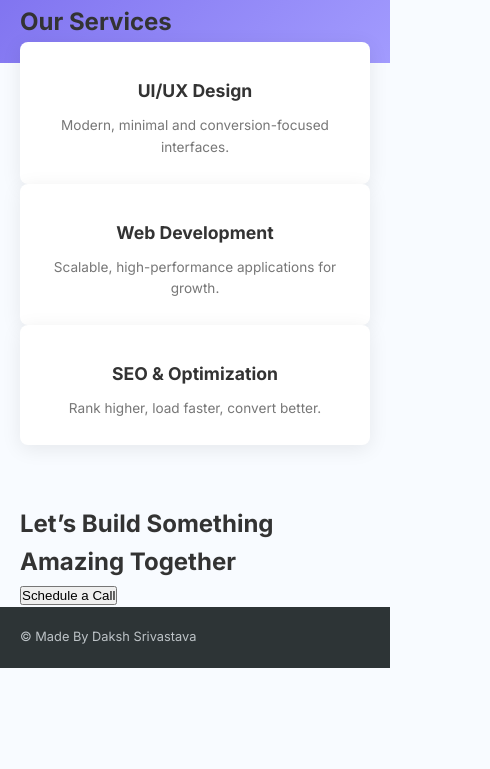
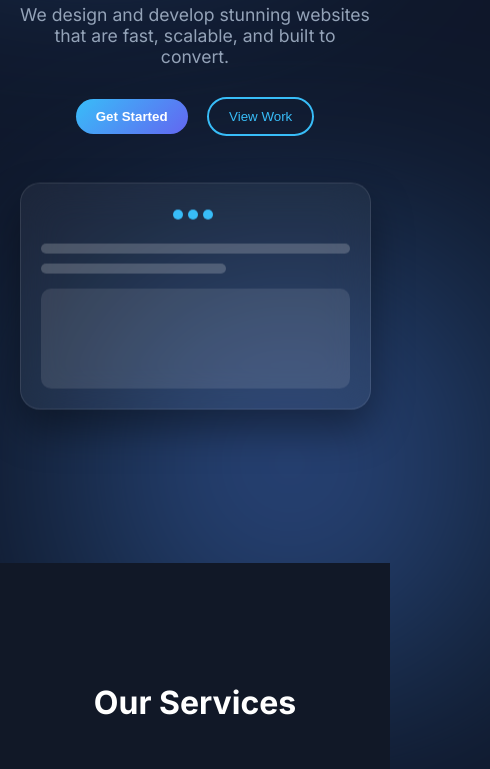
Before and after one commit to Daksh-create349/HTML-CSS-SUBMISSIONS, a plain HTML site: page website 2/index.html in a window 390 px wide. Shown: the part 402-1171 px from the top of the page, 490 px wide, since content can reach past the window. Before the commit the page ends 1070 px from the top, so only its background shows below. Drawn offline with Linux system fonts and the light colour scheme.

Commit message:
Refactor CSS styles for better layout and design
Updated styles for various elements including body, header, and buttons. Improved layout and responsiveness.

```diff
--- a/website 2/style.css
+++ b/website 2/style.css
@@ -1,246 +1,264 @@
-/* --- Global Styles --- */
-* {
-    margin: 0;
-    padding: 0;
-    box-sizing: border-box;
+*{
+    margin:0;
+    padding:0;
+    box-sizing:border-box;
 }
 
-body {
-    font-family: 'Inter', sans-serif;
-    background-color: #f8fbff;
-    color: #333;
-    line-height: 1.6;
+body{
+    font-family:'Inter',sans-serif;
+    background:#0f172a;
+    color:white;
+    overflow-x:hidden;
 }
 
-.container {
-    max-width: 1000px;
-    /* Thoda narrow rakha hai replica match karne ke liye */
-    margin: 0 auto;
-    padding: 0 20px;
+.container{
+    width:90%;
+    max-width:1200px;
+    margin:auto;
 }
 
-/* --- Header & Navbar --- */
-header {
-    background-color: #3b4252;
-    /* Dark Navy Color */
-    padding: 15px 0;
+/* NAVBAR */
+
+header{
+    position:fixed;
+    width:100%;
+    backdrop-filter:blur(15px);
+    background:rgba(15,23,42,0.6);
+    padding:20px 0;
+    z-index:1000;
 }
 
-.navbar {
-    display: flex;
-    justify-content: space-between;
-    align-items: center;
+.nav{
+    display:flex;
+    justify-content:space-between;
+    align-items:center;
 }
 
-.logo {
-    color: #fff;
-    font-weight: 700;
-    font-size: 1.2rem;
-    display: flex;
-    align-items: center;
+.logo{
+    font-weight:800;
+    font-size:1.4rem;
 }
 
-.logo span {
-    background-color: #4a90e2;
-    padding: 2px 8px;
-    border-radius: 4px;
-    margin-right: 8px;
-    font-size: 0.9rem;
+.logo span{
+    color:#38bdf8;
 }
 
-nav a {
-    color: #d1d5db;
-    text-decoration: none;
-    margin-left: 20px;
-    font-size: 0.9rem;
+nav a{
+    margin-right:25px;
+    text-decoration:none;
+    color:#cbd5e1;
 }
 
-.btn-quote {
-    background-color: #4a90e2;
-    color: white !important;
-    padding: 8px 16px;
-    border-radius: 4px;
+nav a:hover{
+    color:#38bdf8;
 }
 
-/* --- Hero Section --- */
-.hero {
-    background: linear-gradient(135deg, #6c5ce7, #a29bfe);
-    /* Purple-Blue Gradient */
-    padding: 80px 0 120px 0;
-    /* Extra bottom padding for floating cards */
-    color: white;
+/* BUTTONS */
+
+.btn-primary{
+    background:linear-gradient(135deg,#38bdf8,#6366f1);
+    border:none;
+    padding:10px 20px;
+    border-radius:25px;
+    color:white;
+    font-weight:600;
+    cursor:pointer;
+    transition:0.3s;
 }
 
-.hero-flex {
-    display: flex;
-    justify-content: space-between;
-    align-items: center;
+.btn-primary:hover{
+    transform:translateY(-3px);
+    box-shadow:0 10px 25px rgba(56,189,248,0.4);
 }
 
-.hero-content h1 {
-    font-size: 2.2rem;
-    margin-bottom: 10px;
+.btn-outline{
+    background:transparent;
+    border:2px solid #38bdf8;
+    padding:10px 20px;
+    border-radius:25px;
+    color:#38bdf8;
+    margin-left:15px;
+    cursor:pointer;
+    transition:0.3s;
 }
 
-.hero-content p {
-    font-size: 1rem;
-    margin-bottom: 25px;
-    opacity: 0.9;
+.btn-outline:hover{
+    background:#38bdf8;
+    color:#0f172a;
 }
 
-.btn-main {
-    background-color: #4a90e2;
-    color: white;
-    border: none;
-    padding: 12px 24px;
-    border-radius: 4px;
-    font-weight: 600;
-    cursor: pointer;
+/* HERO */
+
+.hero{
+    height:100vh;
+    display:flex;
+    align-items:center;
+    position:relative;
+    padding-top:80px;
 }
 
-/* Hero Graphic Placeholder */
-.mockup-ui {
-    width: 320px;
-    height: 180px;
-    background-color: #2d3436;
-    border-radius: 8px;
-    position: relative;
-    box-shadow: 0 10px 30px rgba(0, 0, 0, 0.2);
+.hero-grid{
+    display:grid;
+    grid-template-columns:1fr 1fr;
+    align-items:center;
+    gap:50px;
 }
 
-.ui-dots {
-    padding: 10px;
+.hero h1{
+    font-size:3rem;
+    font-weight:800;
+    margin-bottom:20px;
+    background:linear-gradient(to right,#38bdf8,#a78bfa);
+    -webkit-background-clip:text;
+    -webkit-text-fill-color:transparent;
 }
 
-.ui-dots span {
-    display: inline-block;
-    width: 6px;
-    height: 6px;
-    background: #55efc4;
-    border-radius: 50%;
-    margin-right: 4px;
+.hero p{
+    color:#94a3b8;
+    margin-bottom:30px;
+    font-size:1.1rem;
 }
 
-/* --- Services (Floating Cards) --- */
-.services {
-    display: flex;
-    gap: 20px;
-    margin-top: -60px;
-    /* This makes cards float on hero */
-    margin-bottom: 60px;
+/* GLASS CARD */
+
+.glass-card{
+    background:rgba(255,255,255,0.05);
+    border:1px solid rgba(255,255,255,0.1);
+    backdrop-filter:blur(20px);
+    padding:20px;
+    border-radius:20px;
+    width:100%;
+    max-width:400px;
+    box-shadow:0 20px 40px rgba(0,0,0,0.4);
+    animation:float 6s ease-in-out infinite;
 }
 
-.service-card {
-    background: white;
-    flex: 1;
-    padding: 25px;
-    border-radius: 8px;
-    text-align: center;
-    box-shadow: 0 4px 20px rgba(0, 0, 0, 0.08);
+.card-header span{
+    display:inline-block;
+    width:10px;
+    height:10px;
+    border-radius:50%;
+    margin-right:5px;
+    background:#38bdf8;
 }
 
-.service-card h3 {
-    font-size: 1.1rem;
-    margin: 10px 0;
+.card-content{
+    margin-top:20px;
 }
 
-.service-card p {
-    font-size: 0.85rem;
-    color: #777;
+.line{
+    height:10px;
+    background:rgba(255,255,255,0.2);
+    border-radius:5px;
+    margin-bottom:10px;
 }
 
-.icon {
-    font-size: 1.5rem;
+.line.small{
+    width:60%;
 }
 
-/* --- About Section --- */
-.about {
-    display: flex;
-    align-items: center;
-    gap: 40px;
-    padding: 40px 0;
+.box{
+    height:100px;
+    background:rgba(255,255,255,0.1);
+    border-radius:10px;
+    margin-top:15px;
 }
 
-.about-text {
-    flex: 1;
+/* FLOATING BLOBS */
+
+.blob{
+    position:absolute;
+    width:400px;
+    height:400px;
+    background:radial-gradient(circle,#6366f1,#38bdf8);
+    filter:blur(120px);
+    opacity:0.4;
+    z-index:-1;
 }
 
-.about-text h2 {
-    margin-bottom: 15px;
+.blob1{
+    top:-100px;
+    left:-100px;
 }
 
-.btn-secondary {
-    background-color: #6c5ce7;
-    color: white;
-    border: none;
-    padding: 8px 18px;
-    border-radius: 4px;
-    margin-top: 20px;
-    cursor: pointer;
+.blob2{
+    bottom:-100px;
+    right:-100px;
 }
 
-/* Image Size Chota Karne Ke Liye */
-.about-image {
-    flex: 1;
+/* SERVICES */
+
+.services{
+    padding:120px 0;
+    background:#111827;
+    text-align:center;
 }
 
-.about-image img {
-    width: 100%;
-    max-width: 400px;
-    /* Size restricted */
-    height: 220px;
-    /* Height restricted */
-    object-fit: cover;
-    border-radius: 8px;
+.services h2{
+    font-size:2rem;
+    margin-bottom:50px;
 }
 
-/* --- Projects Section --- */
-.section-title {
-    text-align: center;
-    margin-bottom: 30px;
+.service-grid{
+    display:grid;
+    grid-template-columns:repeat(auto-fit,minmax(250px,1fr));
+    gap:30px;
 }
 
-.project-grid {
-    display: grid;
-    grid-template-columns: repeat(3, 1fr);
-    gap: 20px;
-    margin-bottom: 60px;
+.service-card{
+    background:#1f2937;
+    padding:30px;
+    border-radius:15px;
+    transition:0.4s;
 }
 
-.project-item {
-    text-align: center;
+.service-card:hover{
+    transform:translateY(-10px);
+    box-shadow:0 20px 40px rgba(0,0,0,0.5);
 }
 
-.project-item img {
-    width: 100%;
-    height: 150px;
-    /* Small thumbnails */
-    object-fit: cover;
-    border-radius: 6px;
-    border: 1px solid #eee;
-    margin-bottom: 10px;
+/* CTA */
+
+.cta{
+    padding:100px 0;
+    text-align:center;
+    background:linear-gradient(135deg,#6366f1,#38bdf8);
 }
 
-.project-item p {
-    font-size: 0.9rem;
-    font-weight: 600;
+.cta h2{
+    margin-bottom:20px;
 }
 
-/* --- Footer --- */
-footer {
-    background-color: #2d3436;
-    color: #bdc3c7;
-    padding: 20px 0;
-    font-size: 0.8rem;
+/* FOOTER */
+
+footer{
+    padding:20px 0;
+    text-align:center;
+    background:#0f172a;
+    color:#94a3b8;
 }
 
-.footer-content {
-    display: flex;
-    justify-content: space-between;
-    align-items: center;
+/* FLOAT ANIMATION */
+
+@keyframes float{
+    0%,100%{transform:translateY(0px);}
+    50%{transform:translateY(-15px);}
 }
 
-.socials span {
-    margin-left: 15px;
-    cursor: pointer;
+/* RESPONSIVE */
+
+@media(max-width:768px){
+    .hero-grid{
+        grid-template-columns:1fr;
+        text-align:center;
+    }
+
+    nav{
+        display:none;
+    }
+
+    .hero{
+        height:auto;
+        padding:150px 0;
+    }
 }
```
